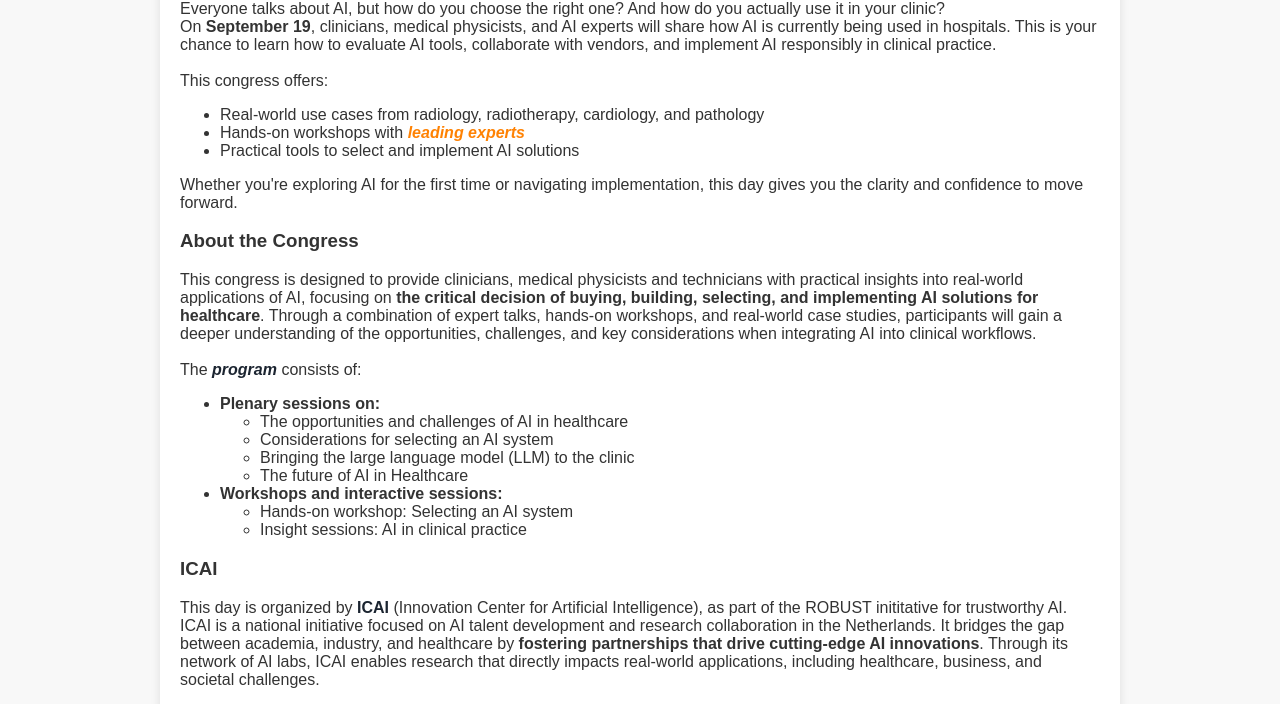
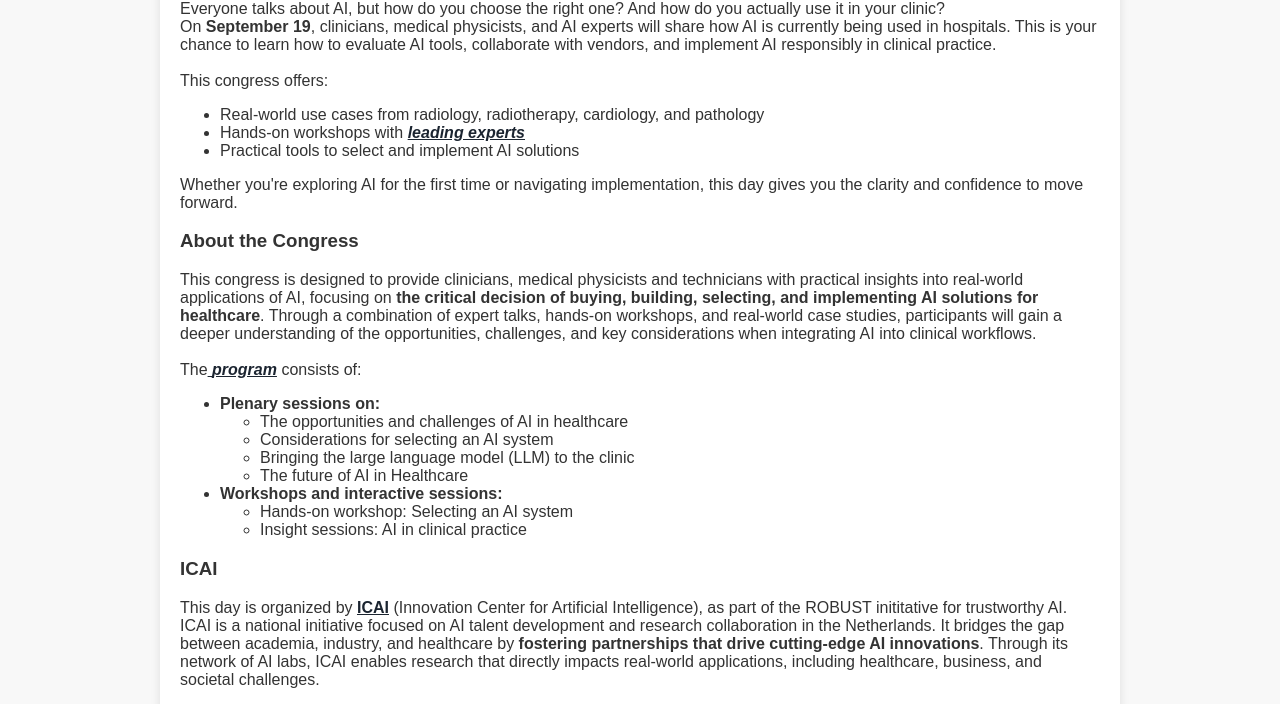
Before and after one commit to marliebesouw/marliebesouw.github.io, a Jekyll site: the page built from index.md, in a window 1280 px wide. Shown: the part 431-1135 px from the top of the page. Built offline with Jekyll 4.4.1, drawn with Linux system fonts in a browser that asks for light colours.

Commit message:
underlining hyperlinks

```diff
--- a/assets/css/style.css
+++ b/assets/css/style.css
@@ -30,7 +30,7 @@
 
 .content a {
     color: #1B2430; /* Dark color */
-    text-decoration: none; /* Removes underline */
+    text-decoration: underline; /* Removes underline */
     font-weight: bold; /* Optional: Makes text bold */
 }
 
@@ -207,6 +207,7 @@
     text-decoration:none;
     /* font-weight: bold, italic;  */
     font-style: italic;
+
 }
 
 .speaker-link:hover {
--- a/index.md
+++ b/index.md
@@ -32,7 +32,7 @@
       This congress offers:
       <ul>
        <li>Real-world use cases from radiology, radiotherapy, cardiology, and pathology</li>
-       <li>Hands-on workshops with <a href="{{ site.url }}/speakers"><i><span style="color: #FF8203;">leading experts</span></i></a></li>
+       <li>Hands-on workshops with <a href="{{ site.url }}/speakers"><i>leading experts</i></a></li>
        <li>Practical tools to select and implement AI solutions</li>
       </ul>
 
```
